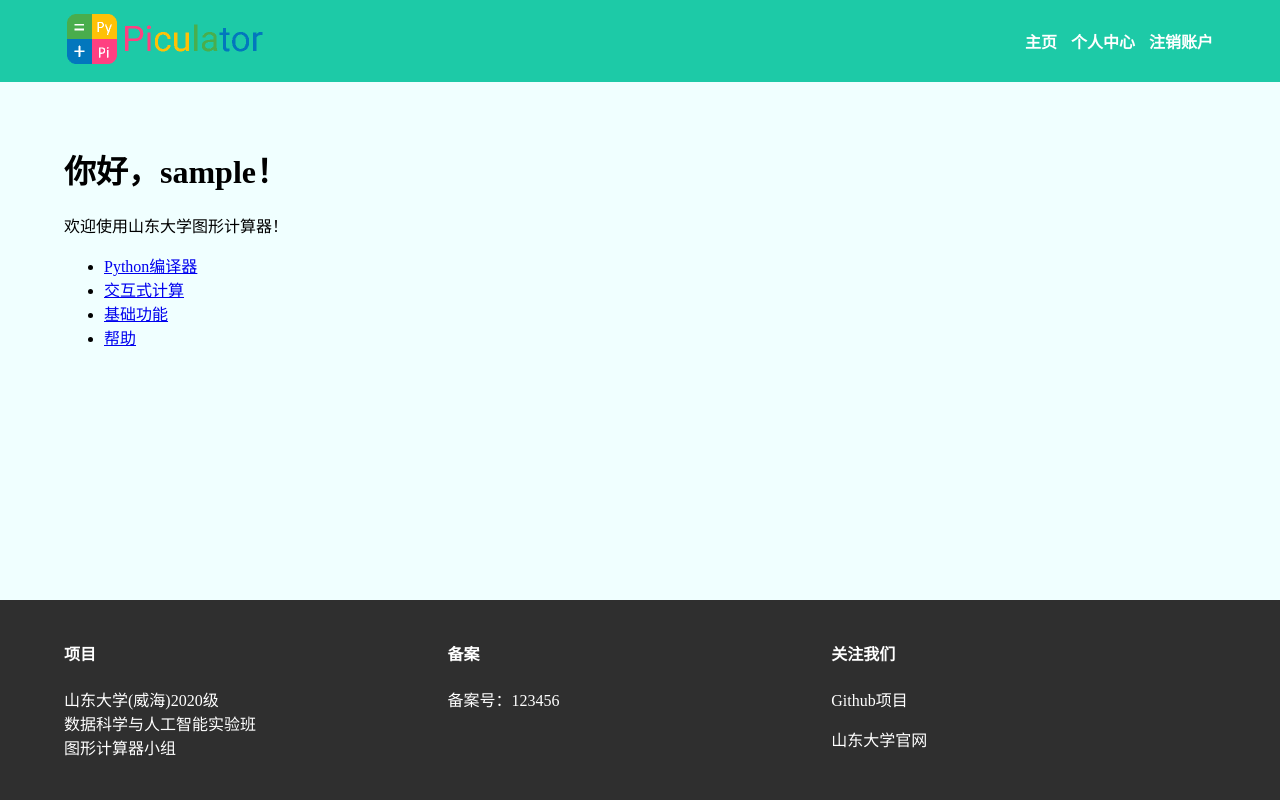
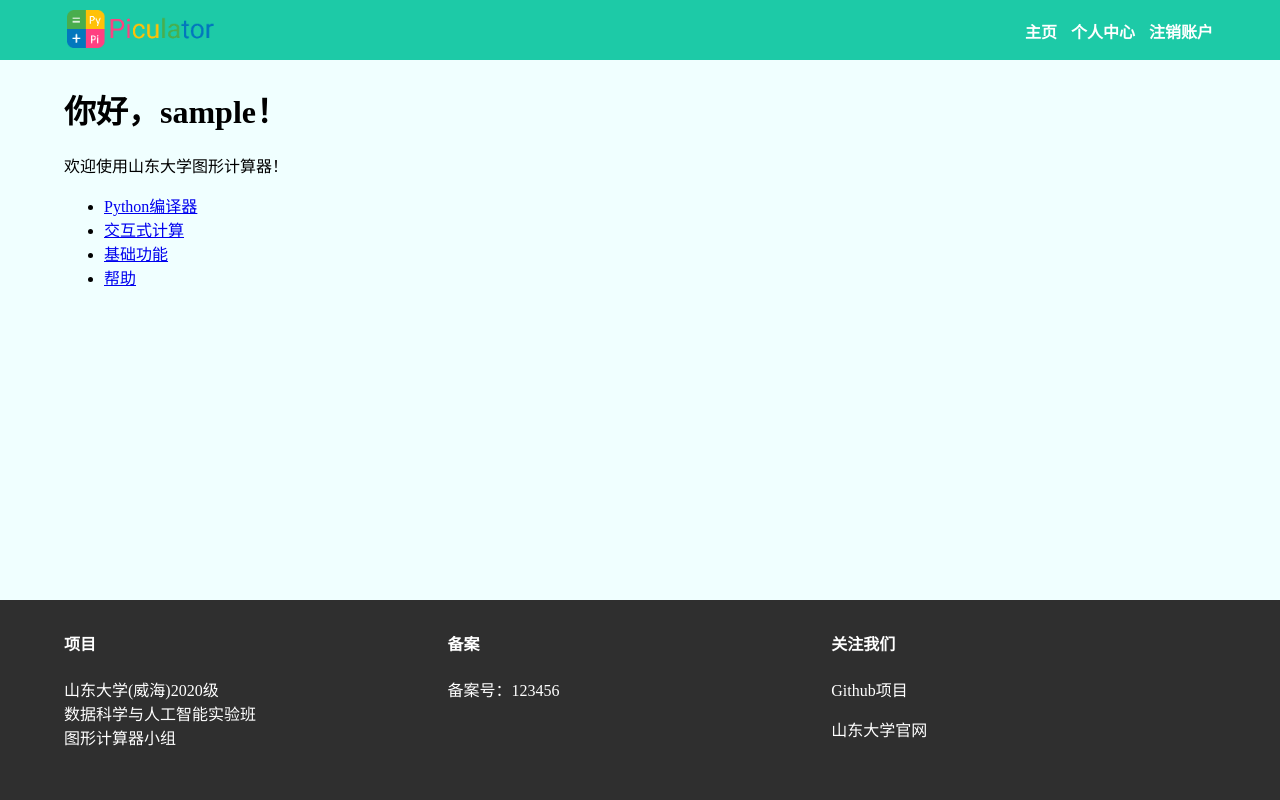
Before and after one commit to piculator/Flask-html, a Flask app: page / in a window 1280 px wide. Run offline with Flask 2, Linux system fonts and the light colour scheme; the visitor is signed in with stand-in values (Sample User, id 1); data comes from the database, SQL or seed files in the repository.

Commit message:
modify the pages, making it suit Raspberry Pi more

```diff
--- a/app/static/css/base.css
+++ b/app/static/css/base.css
@@ -13,6 +13,7 @@ html, body {
 
 .nav {
     background-color: #1dcaa7;
+    height: 60px;
 }
 
 .nav_bottom > li {
@@ -29,7 +30,7 @@ html, body {
 
 .nav > table {
     width:100%;
-    padding:10px 5%;
+    padding:0 5%;
 }
 
 a.base {
@@ -46,7 +47,7 @@ a.base:focus {
 }
 
 .content {
-    margin: 5%
+    margin: 2% 5%
 }
 
 #page {
@@ -65,7 +66,7 @@ a.base:focus {
 }
 
 .row {
-    margin: 20px 5%;
+    margin: 10px 5%;
     width: 100%;
 }
 
--- a/app/templates/base.html
+++ b/app/templates/base.html
@@ -21,7 +21,7 @@
 		<table><tr>
 			<td><div>
 				<a class="base" href="{{ url_for('index') }}" id="index">
-					<img src="{{url_for('static', filename ='img/piculator_banner.png')}}" width=200>
+					<img src="{{url_for('static', filename ='img/piculator_banner.png')}}" width=150>
 				</a>
 			</div></td>
 			<td class="nav_right_box"><div>
```
